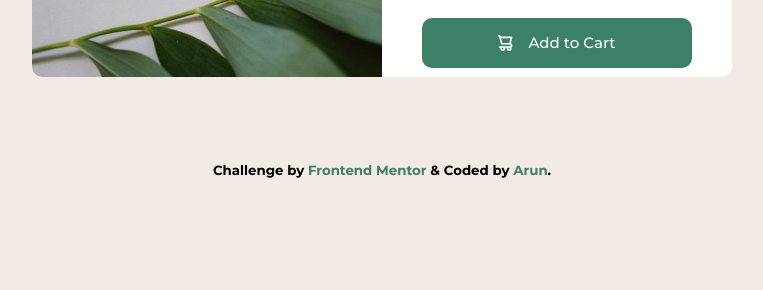
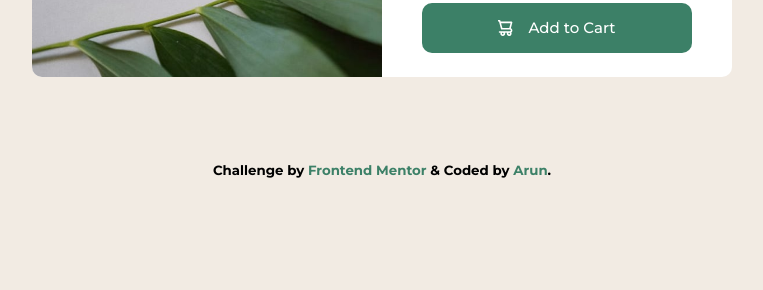
Before and after one commit to ninjabro/productpreview, a plain HTML site: page index.html in a window 1280 px wide. Shown: the part 510-800 px from the top of the page, without its empty margins (258-1021 px from the left). Drawn offline with Linux system fonts and the light colour scheme.

Commit message:
finalupdated1

```diff
--- a/style.css
+++ b/style.css
@@ -127,7 +127,7 @@ p {
   align-items: center;
   cursor: pointer;
   background-color: var(--dark-cyan);
-  margin-top: 35px;
+  margin-top: 20px;
 }
 
 .btn__addtocart:hover {
```
